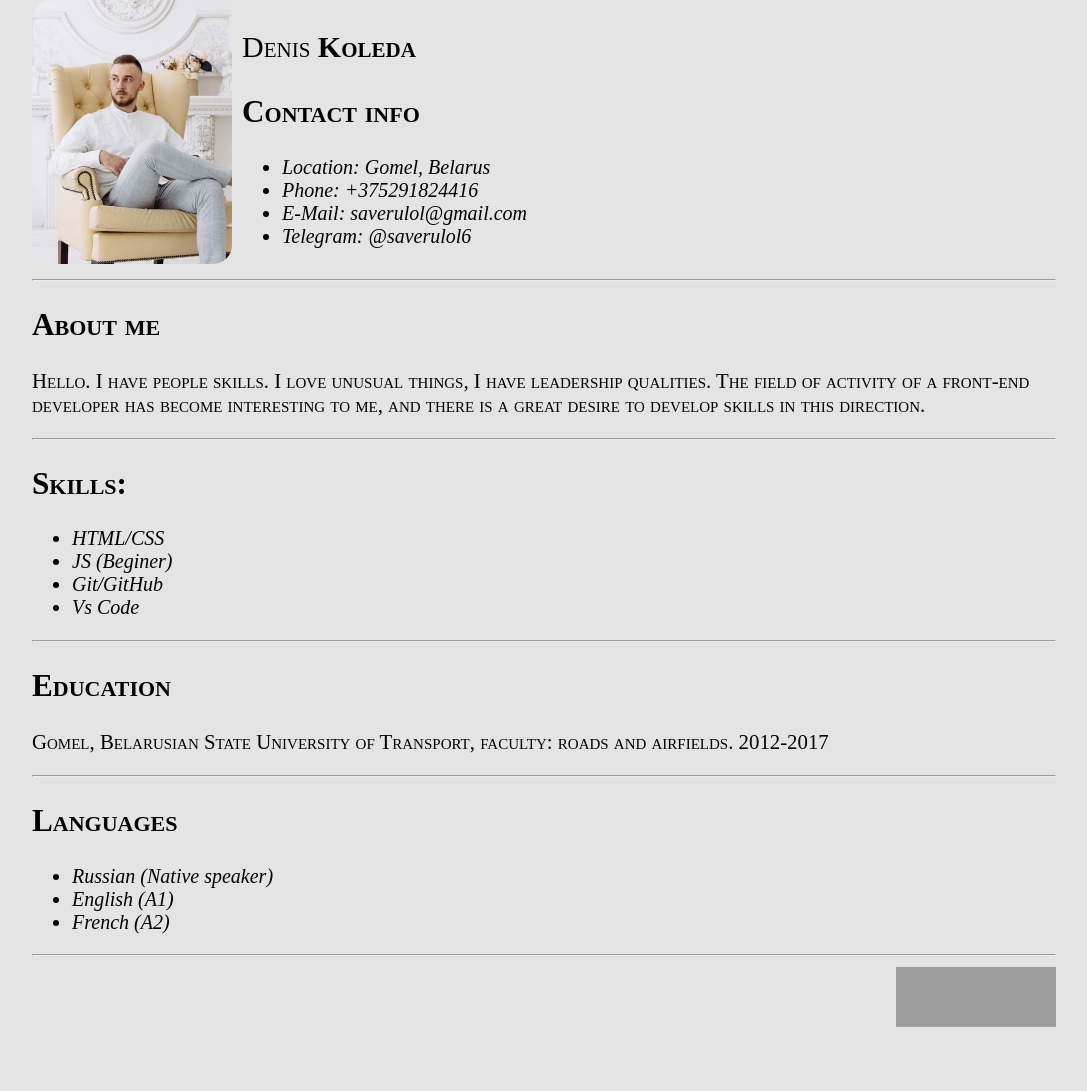
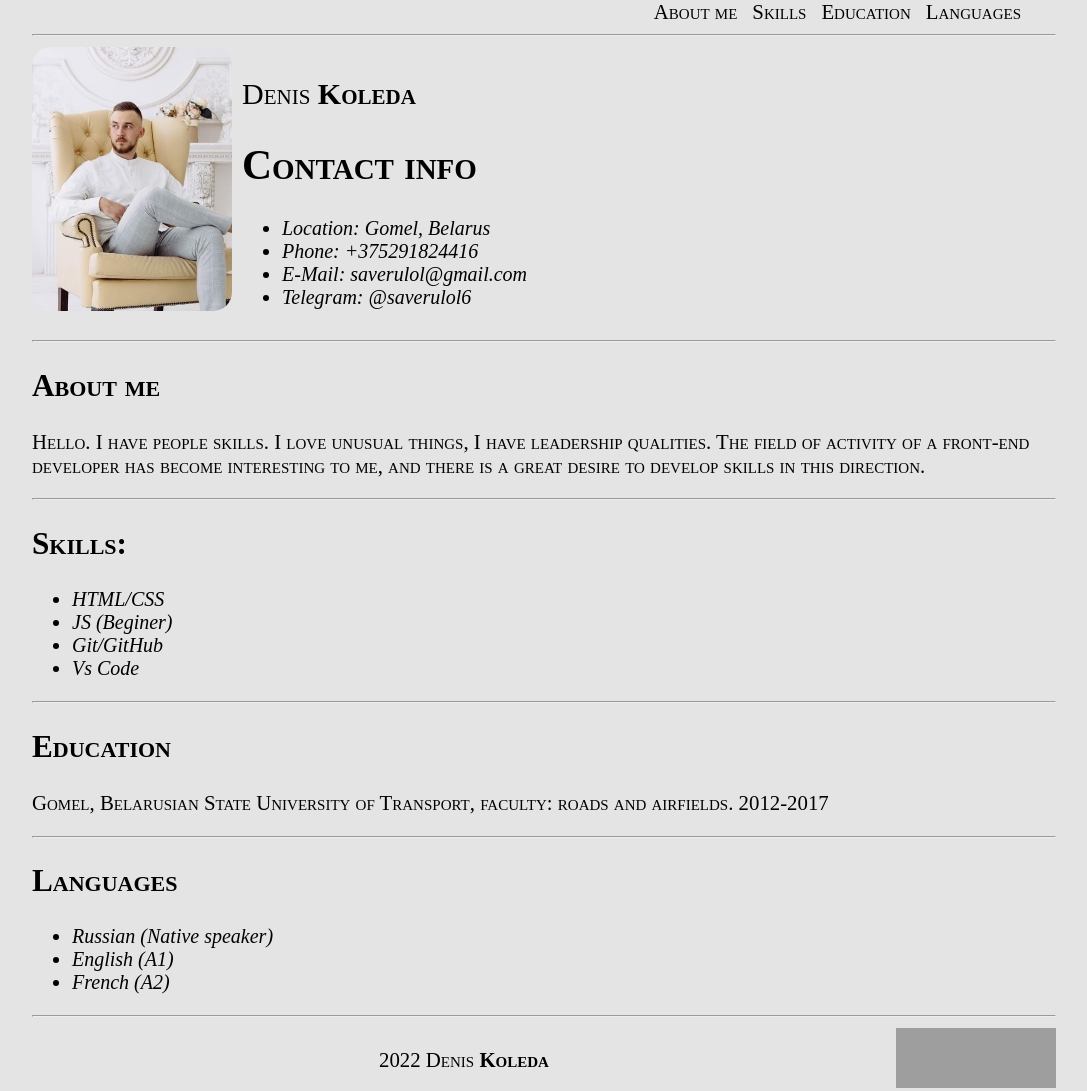
Before and after one commit to Saveru/rsschool-cv, a plain HTML site: page index.html in a window 1280 px wide. Shown: the whole page, without its empty margins (96-1183 px from the left). Before the commit the page ends 1042 px from the top, so only its background shows below. Drawn offline with Linux system fonts and the light colour scheme; grey boxes are pictures that could not be loaded.

Commit message:
docs: add new information

```diff
--- a/index.html
+++ b/index.html
@@ -9,12 +9,21 @@
 </head>
 <body>
     <main>
+    <nav>
+        <div class="navig">
+            <a href="#abNav" class="navA">About me</a>
+            <a href="#skNav" class="navA">Skills</a>
+            <a href="#edNav" class="navA">Education</a>
+            <a href="#laNav" class="navA">Languages</a>
+        </div>
+    </nav>
+    <hr>
     <header>
         <div class="contener">
         <div><img src="imageMe.jpg" alt="Photo DenisKoleda" class="photoMe"></div>
         <div class="header">
         <p class="name">Denis <b>Koleda</b></p>
-        <h2>Contact info</h2>
+        <h1>Contact info</h1>
         <ul>
             <li class="fontLI">Location: Gomel, Belarus</li>
             <li class="fontLI">Phone: +375291824416</li>
@@ -26,13 +35,13 @@
         <hr>
     </header>
     <section class="About me">
-        <h2>About me</h2>
+        <h2 id="abNav">About me</h2>
         <p>Hello. I have people skills. I love unusual things, I have leadership qualities.
             The field of activity of a front-end developer has become interesting to me, and there is a great desire to develop skills in this direction.</p>
             <hr>
     </section>
     <section class="Skills">
-        <h2>Skills:</h2>
+        <h2 id="skNav">Skills:</h2>
         <ul>
             <li class="fontLI">HTML/CSS</li>
             <li class="fontLI">JS (Beginer)</li>
@@ -42,12 +51,12 @@
         <hr>
     </section>
     <section class="Education">
-        <h2>Education</h2>
+        <h2 id="edNav">Education</h2>
         <p>Gomel, Belarusian State University of Transport, faculty: roads and airfields. 2012-2017</p>
         <hr>
     </section>
     <section class="Languages">
-        <h2>Languages</h2>
+        <h2 id="laNav">Languages</h2>
         <ul>
             <li class="fontLI">Russian (Native speaker)</li>
             <li class="fontLI">English (A1)</li>
@@ -56,6 +65,7 @@
         <hr>
     </section>
     <footer>
+        <p class="footText">2022 Denis <b>Koleda</b></p>
         <a href="https://rs.school/js/"><img src="https://rs.school/images/rs_school_js.svg" alt="rsShoolJS" class="rssLogo"></a>
         <a href="https://github.com/Saveru"><img src="https://rs.school/images/partners/logo-github.png" alt="GitHub" class="rssLogo"></a>
     </footer>
--- a/style.css
+++ b/style.css
@@ -12,7 +12,7 @@ body {
 p {
     font-variant: small-caps;
 }
-h2 {
+h2, h1 {
     font-variant: small-caps;
 }
 .rssLogo {
@@ -37,3 +37,17 @@ footer {
 .header {
     margin-left: 10px;
 }
+.footText {
+    margin: auto;
+}
+.navig {
+    display: flex;
+    justify-content: flex-end;
+    margin-right: 20px;
+}
+.navA {
+    margin-right: 15px;
+    text-decoration: none;
+    color: black;
+    font-variant: small-caps;
+}
```
Also changed, not shown: 1 other file.
